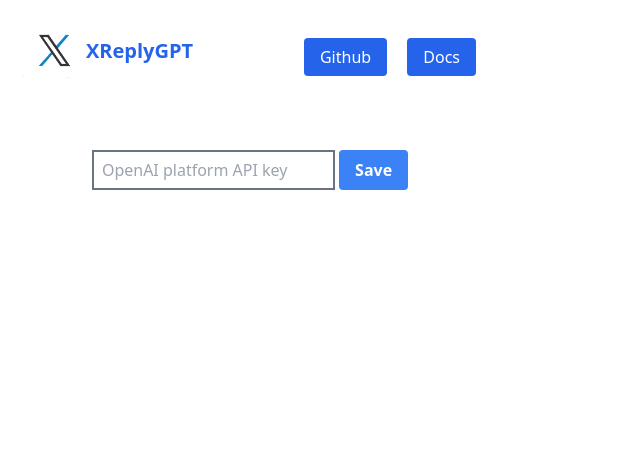
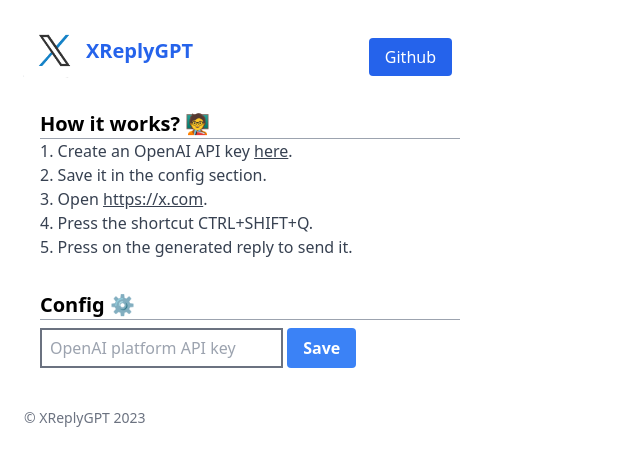
Before and after one commit to marcolivierbouch/XReplyGPT, a browser extension: page src/index.html in a window 1280 px wide. Shown: the whole page, without its empty margins (0-640 px from the left). Drawn offline with nearby package versions, Linux system fonts and the light colour scheme.

```diff
--- a/src/index.html
+++ b/src/index.html
@@ -10,9 +10,11 @@
       width: 500px;
     }
   </style>
+  <meta charset="UTF-8">
+  </meta>
 </head>
 
-<div class="header-2">
+<div class="header-2 mr-6">
   <nav class="bg-white py-2 md:py-4">
     <div class="container px-4 mx-auto">
       <div class="flex justify-between items-center">
@@ -25,22 +27,42 @@
         <div class="flex-col mt-3 items-center">
           <a href="https://github.com/marcolivierbouch/XReplyGPT" target="_blank"
             class="p-2 lg:px-4 md:mx-2 text-white rounded bg-blue-600">Github</a>
-          <a href="#" target="_blank" class="p-2 lg:px-4 md:mx-2 text-white rounded bg-blue-600">Docs</a>
         </div>
       </div>
     </div>
   </nav>
+</div>
 
-  <div class="py-6 md:py-12">
-    <div class="container px-4 mx-auto">
-      <div class="text-center max-w-2xl mx-auto">
-        <input class="border-2 border-gray-500 h-10 pl-2" id="api-key" placeholder="OpenAI platform API key"></input>
-        <button id="save" class="bg-blue-500 hover:bg-blue-700 text-white font-bold py-2 px-4 rounded">
-          Save
-        </button>
-      </div>
+<div class="ml-6 mr-6 py-2 md:py-2">
+  <div class="mb-8 container px-4 mx-auto">
+    <h1 class="flex items-center text-xl font-extrabold dark:text-white">How it works? 🧑‍🏫</h1>
+    <div class="relative flex items-center">
+      <div class="flex-grow border-t border-gray-400"></div>
+    </div>
+    <p class="text-gray-700">1. Create an OpenAI API key <a href="https://platform.openai.com/account/api-keys"
+        target="_blank" class="underline">here</a>.</p>
+    <p class="text-gray-700">2. Save it in the config section. </p>
+    <p class="text-gray-700">3. Open <a class="underline" href="https://x.com" target="_blank">https://x.com</a>.</p>
+    <p class="text-gray-700">4. Press the shortcut CTRL+SHIFT+Q.</p>
+    <p class="text-gray-700">5. Press on the generated reply to send it.</p>
+  </div>
+
+  <div class="mb-4 container px-4 mx-auto">
+    <h1 class="flex items-center text-xl font-extrabold dark:text-white">Config ⚙️</h1>
+    <div class="mb-2 relative flex items-center">
+      <div class="flex-grow border-t border-gray-400"></div>
+    </div>
+    <div class="max-w-2xl mx-auto">
+      <input class="border-2 border-gray-500 h-10 pl-2" id="api-key" placeholder="OpenAI platform API key"></input>
+      <button id="save" class="bg-blue-500 hover:bg-blue-700 text-white font-bold py-2 px-4 rounded">
+        Save
+      </button>
     </div>
   </div>
 </div>
 
+<div class="mt-4 ml-6 w-full pb-4 text-sm text-left fade-in">
+  <a class="text-gray-500 no-underline hover:no-underline" href="#">&copy; XReplyGPT 2023</a>
+</div>
+
 </html>
```
Also changed, not shown: README.md, manifest.json, 1 other file.
